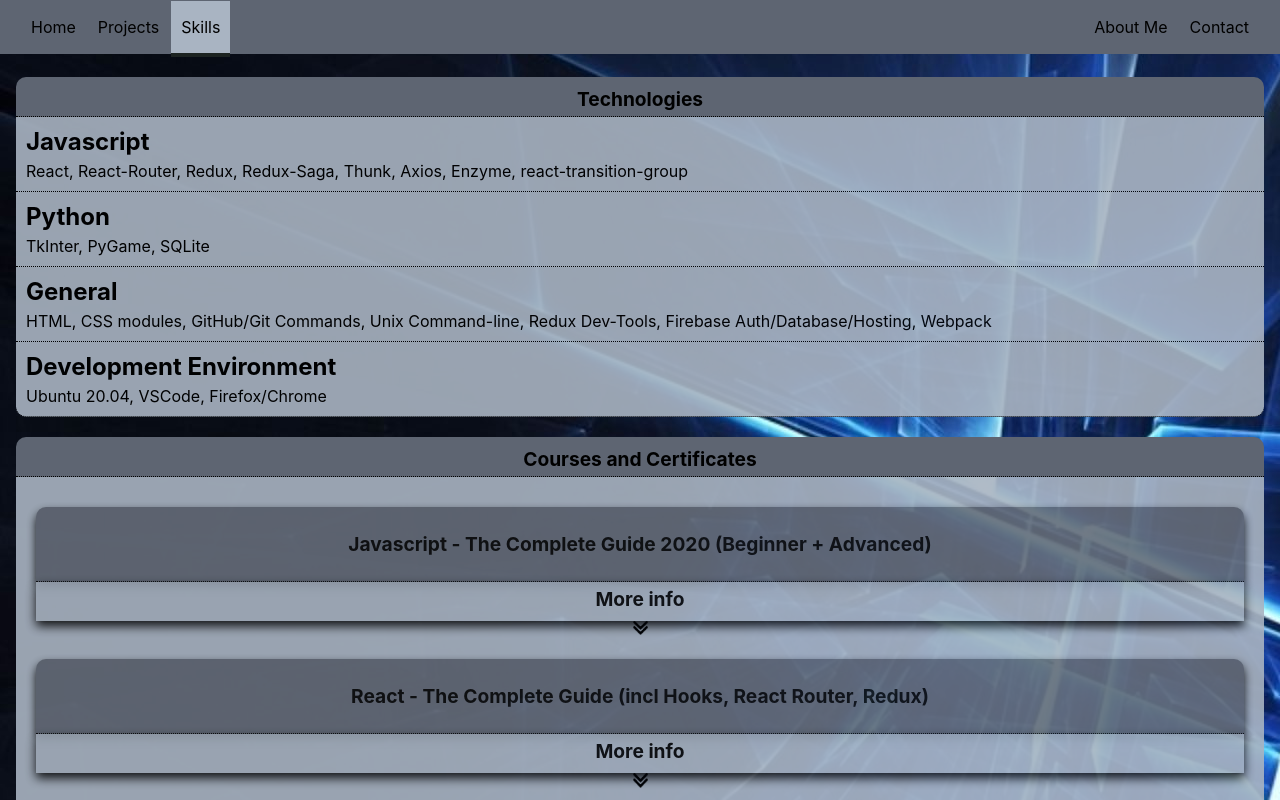
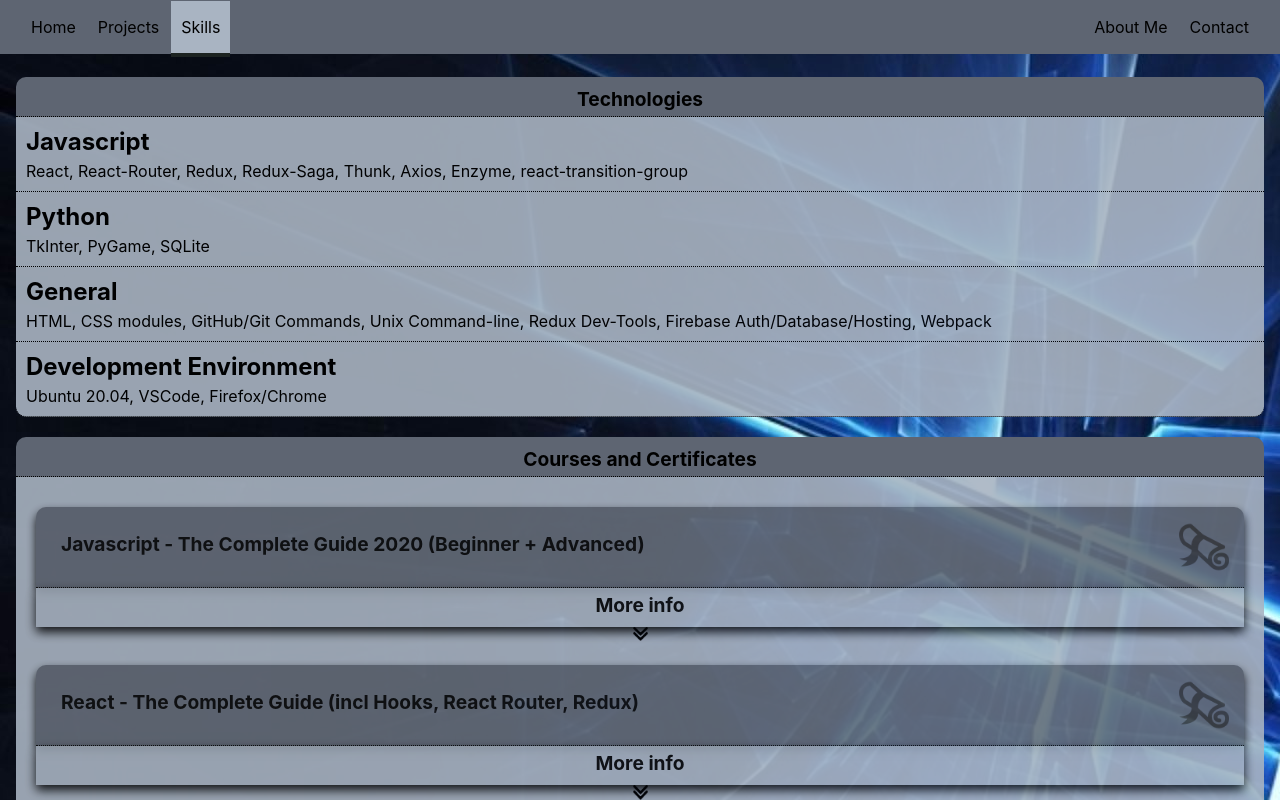
Before and after one commit to Kwarn/portfolio, a React (Create React App) app: page /skills in a window 1280 px wide. Shown: the top 800 px of the page. Built offline with nearby package versions, Linux system fonts and the light colour scheme.

Commit message:
cert icon added - course now handles certificate modal

```diff
--- a/src/assets/assets.js
+++ b/src/assets/assets.js
@@ -16,7 +16,9 @@ const imageAssets = {
   showDemo: require('../assets/showDemo.png'),
   profileImage: require('../assets/profileImage.png'),
   freeCodeCampCertificate: require('../assets/freeCodeCampCertificate.png'),
-  sqlCodeAcademyCertificate: require('../assets/sqlCodeAcademyCertificate.png')
+  sqlCodeAcademyCertificate: require('../assets/sqlCodeAcademyCertificate.png'),
+  certificateIcon: require('../assets/certificateIcon.png')
+
 }
 
 export default imageAssets
--- a/src/components/Course/Course.js
+++ b/src/containers/Courses/Course/Course.js
@@ -1,9 +1,12 @@
-import React from 'react'
+import React, { useState } from 'react'
+import imageAssets from '../../../assets/assets'
+import Draw from '../../Draw/Draw'
+import Modal from '../../../components/Modal/Modal'
 import classes from './Course.module.css'
-import Draw from '../../containers/Draw/Draw'
 
 const Course = props => {
   const { title, desc, cert, courseLink } = props
+  const [isModalOpen, setIsModalOpen] = useState(false)
 
   const certificate = (
     <img className={classes.Image} src={cert} alt={`${title} certificate`} />
@@ -20,8 +23,10 @@ const Course = props => {
     <>
       <div className={classes.Course}>
         <h1>{title}</h1>
+        <img onClick={()=>setIsModalOpen(true)} src={imageAssets.certificateIcon} alt="certificateIcon"></img>
       </div>
       <Draw contentType="course" drawContentProps={drawContentProps} />
+      <Modal show={isModalOpen} close={()=>setIsModalOpen(false)}>{certificate}</Modal>
     </>
   )
 }
--- a/src/components/Course/Course.module.css
+++ b/src/containers/Courses/Course/Course.module.css
@@ -8,7 +8,7 @@
   opacity: 90%;
   background-color: #5E6572;
   display: flex;
-  justify-content: center;
+  justify-content: space-between;
 }
 
 .Course h1 {
@@ -16,3 +16,12 @@
   text-align: center;
   padding: 15px;
 }
+
+.Course img {
+  height: 50px;
+  width: auto;
+}
+
+.Course img:hover {
+  cursor: pointer;
+}
--- a/src/containers/Courses/Courses.js
+++ b/src/containers/Courses/Courses.js
@@ -1,6 +1,6 @@
 import React, { useState } from 'react'
 import imageAssets from '../../assets/assets'
-import Course from '../../components/Course/Course'
+import Course from './Course/Course'
 import classes from '../../containers/Courses/Courses.module.css'
 
 const Courses = props => {
--- a/src/containers/Draw/DrawContent/DrawContent.js
+++ b/src/containers/Draw/DrawContent/DrawContent.js
@@ -1,10 +1,8 @@
-import React, { useState } from 'react'
-import Modal from '../../../components/Modal/Modal'
+import React from 'react'
 import classes from './DrawContent.module.css'
 
 const DrawContent = props => {
-  const { isMouseOverDraw, cert, courseLink } = props
-  const [isModalOpen, setIsModalOpen] = useState(false)
+  const { isMouseOverDraw, courseLink } = props
 
   let content = null
 
@@ -20,14 +18,12 @@ const DrawContent = props => {
     content = (
       <>
         <p>{courseLink}</p>
-        <div className={classes.MouseOverCert} onClick={() => setIsModalOpen(true)}>{cert}</div>
         <p className={classes.Desc}>{props.desc}</p>
       </>
     )
   }
 
   return (
-    <>
     <div
       className={
         isMouseOverDraw
@@ -37,10 +33,6 @@ const DrawContent = props => {
     >
       {content}
     </div>
-      <Modal show={isModalOpen} close={()=> setIsModalOpen(false)}>
-        {cert}
-      </Modal>
-    </>
   )
 }
 export default DrawContent
--- a/src/containers/Draw/DrawContent/DrawContent.module.css
+++ b/src/containers/Draw/DrawContent/DrawContent.module.css
@@ -46,6 +46,6 @@
 
 img {
   width: 50%;
-  height: 50%;
+  height: auto;
   padding: 5px;
 }
```
Also changed, not shown: src/assets/certificateIcon.png (added). Lines whose indentation alone changed are shown as unchanged.
